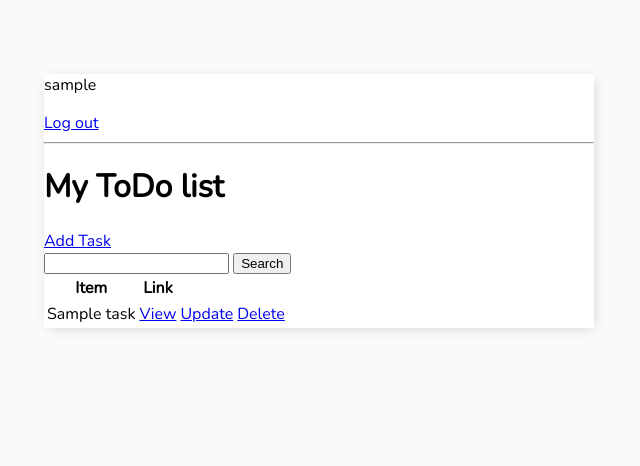
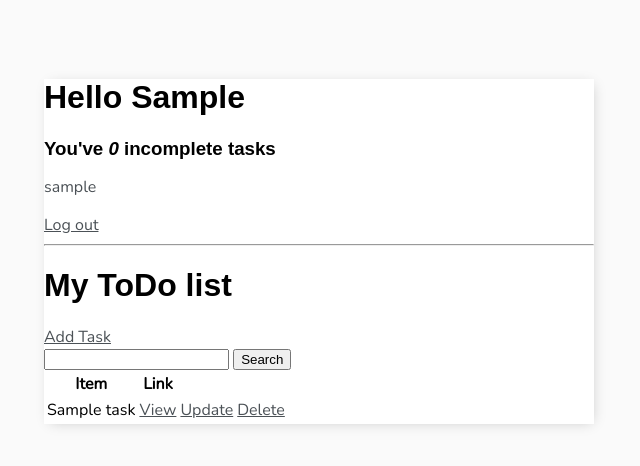
Before and after one commit to KaloyankerR/Django-ToDoList, a Django app: page / in a window 1280 px wide. Shown: the top 466 px of the page, without its empty margins (321-961 px from the left). Run offline with Django 4.2, Linux system fonts and the light colour scheme; a user stored in the database is signed in; tables that the repository leaves empty hold one stand-in row (values such as "Sample post").

Commit message:
Styled some other elements

```diff
--- a/todo_list/base/templates/base/main.html
+++ b/todo_list/base/templates/base/main.html
@@ -15,6 +15,20 @@
             background-color: #FAFAFA;
             font-family: 'Nunito', sans-serif;
             padding-top: 50px;
+        }
+
+        h1,
+        h2,
+        h3,
+        h4,
+        h5,
+        h6 {
+            font-family: 'Raleway', sans-serif;
+        }
+
+        a,
+        p {
+            color: #4b5156;
         }
 
         .container{
--- a/todo_list/base/templates/base/task_list.html
+++ b/todo_list/base/templates/base/task_list.html
@@ -1,5 +1,14 @@
 {% extends 'base/main.html' %}
 {% block content %}
+
+    <div class="header-bar">
+        <div>
+            <h1>Hello {{ request.user|title }}</h1>
+            <h3 style="margin: 0;">You've <i>{{ count }}</i> incomplete task{{ count|pluralize:"s" }}</h3>
+        </div>
+
+    </div>
+
     {% if request.user.is_authenticated %}
     <p>{{ request.user }}</p>
     <a href="{% url 'logout' %}">Log out</a>
```
